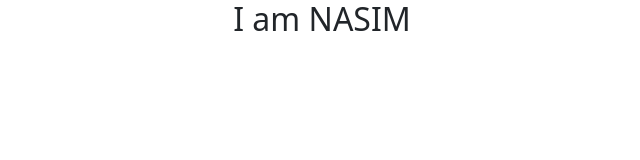
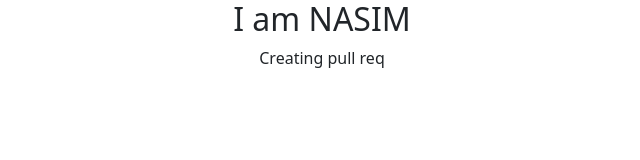
Before and after one commit to Hridoy3519/lu-tc4-hack, a React (Create React App) app: page / in a window 1280 px wide. Shown: the top 160 px of the page, without its empty margins (318-958 px from the left). Built offline with nearby package versions, Linux system fonts and the light colour scheme.

Commit message:
Getting Started

```diff
--- a/src/App.js
+++ b/src/App.js
@@ -5,6 +5,7 @@ function App() {
   return (
     <div className="App">
     <h2>I am NASIM</h2>
+    <a>Creating pull req</a>
     </div>
   );
 }
```
